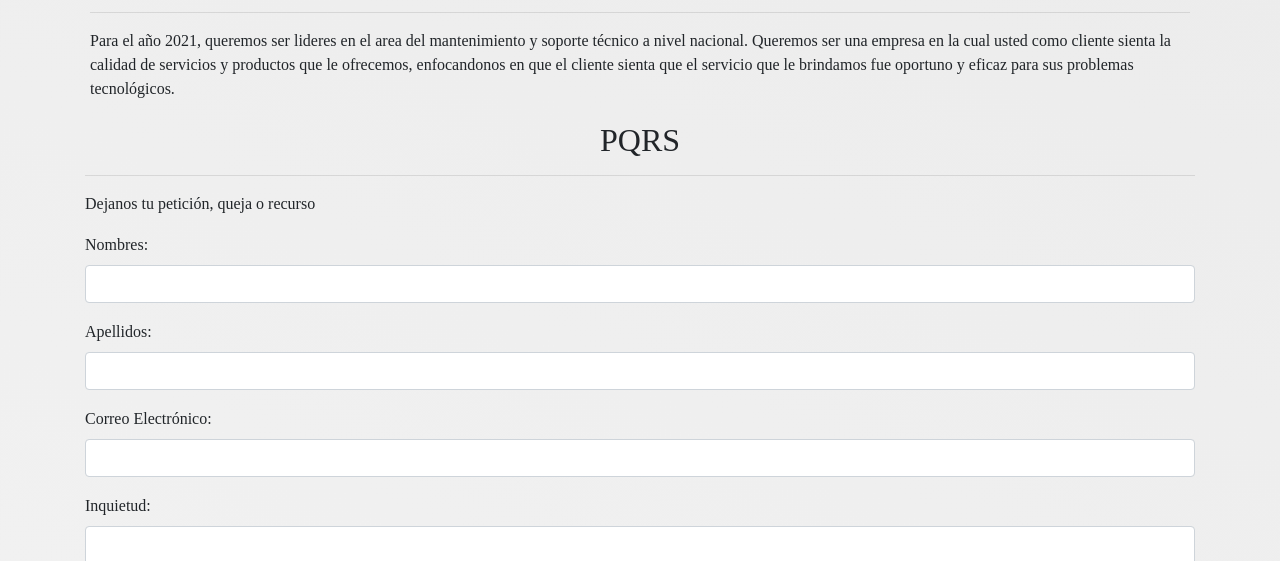
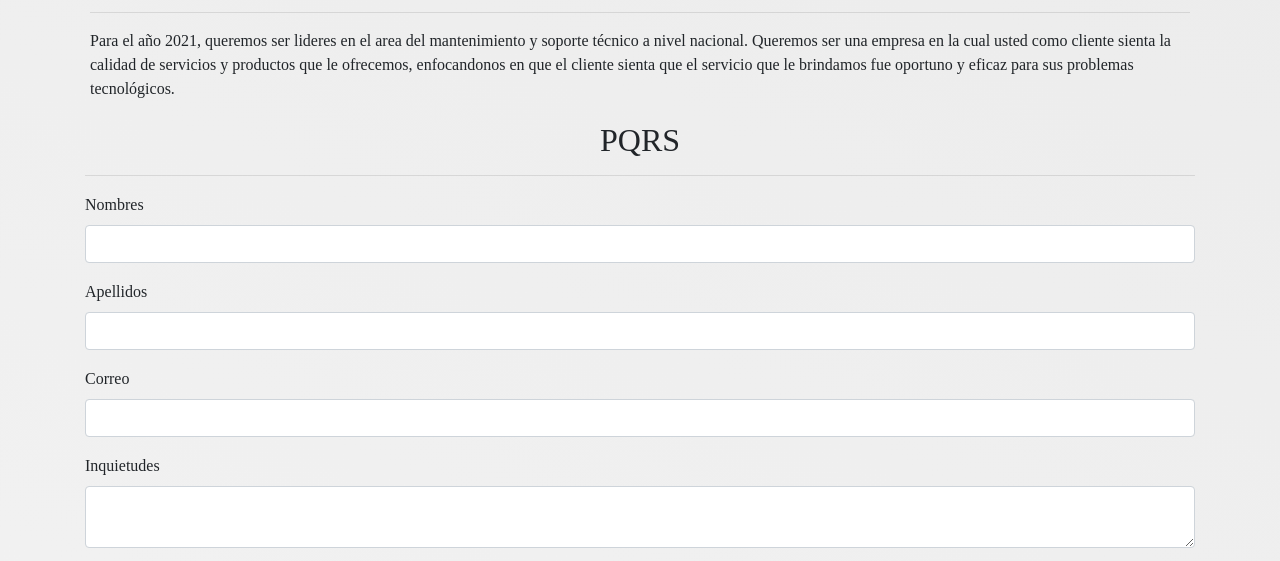
Before and after one commit to juliohoola/kaju, a plain HTML site: page kajuoficialpage/index.html in a window 1280 px wide. Shown: the part 4480-5041 px from the top of the page. Drawn offline with nearby package versions, Linux system fonts and the light colour scheme; a web font is replaced by a local one.

Commit message:
Update index.html

```diff
--- a/kajuoficialpage/index.html
+++ b/kajuoficialpage/index.html
@@ -349,34 +349,36 @@
 															</div>
 														</section>
 
-														<section id="pqrs" class="page-section gris-claro">
+														<section id="pqrs" class="page-section Gris-claro">
 	<div class="container">
 		<h2 class="text-center">PQRS</h2>
 		<hr class="divider">
-		<p>Dejanos tu petición, queja o recurso </p>
+		<p></p>
 		<form method="post" action="#">
 			<div class="form-group">
-				<label for="nombres">Nombres:</label>
-				<imput type="text" name="nombres" class="form-control" required="">
+				<label for="nombres">Nombres</label>
+				<input type="text" name="nombres" class="form-control" required="">
 			</div>
 			<div class="form-group">
-				<label for="apellidos">Apellidos:</label>
-				<imput type="text" name="apellidos" class="form-control" required="">
+				<label for="apellidos">Apellidos</label>
+				<input type="text" name="apellidos" class="form-control" required="">
 			</div>
 			<div class="form-group">
-				<label for="correo">Correo Electrónico:</label>
-				<imput type="email" name="correo" class="form-control" required="">
+				<label for="correo">Correo</label>
+				<input type="email" name="correo" class="form-control" required="">
 			</div>
 			<div class="form-group">
-				<label for="mensaje">Inquietud:</label>
+				<label for="mensaje">Inquietudes</label>
 				<textarea class="form-control" required=""></textarea>
 			</div>
-			<button type="submit" class="btn btn-primary">Enviar</button>
-
-			<small id="emailHelp" class="form-text text-muted">Tu inquietud será contestada en los siguientes 7 dias hábiles</small>
+				<button type="submit" class="btn btn-primary">Enviar</button>
+				<small id="emailHelp" class="form-text text-muted">Tu inquietud será contestada en los siguientes 7 dias hábiles</small>
 
 		</form>
 	</div>
+
+</section>
+
 
 
 														<footer class="navbar-dark bg-dark">
```
